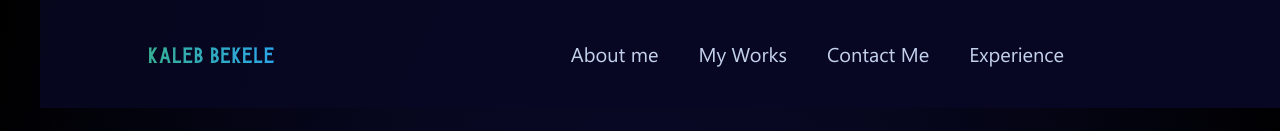
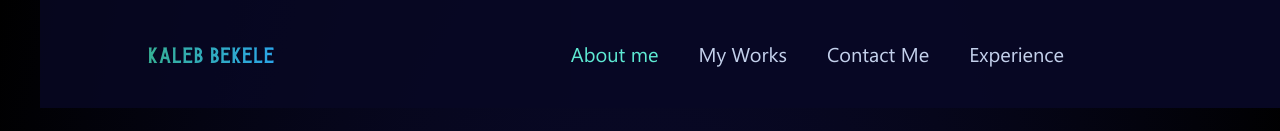
Before and after one commit to kalbek/kaleb.dev, a Next.js app: page / in a window 1280 px wide. Shown: the top 131 px of the page. Built offline with nearby package versions, Linux system fonts and the light colour scheme.

Commit message:
Fix offset issues on page load at about-me section.

```diff
--- a/app/page.tsx
+++ b/app/page.tsx
@@ -8,14 +8,7 @@ import { SiAngellist } from "react-icons/si";
 import { FiZap } from "react-icons/fi";
 import kaleb from "../public/kaleb.jpeg";
 import { useEffect, useState, useRef } from "react";
-import {
-  Link,
-  Button,
-  Element,
-  Events,
-  animateScroll as scroll,
-  scrollSpy,
-} from "react-scroll";
+import { Link } from "react-scroll";
 
 const burtons = localFont({
   src: "../public/fonts/Burtons.otf",
@@ -25,6 +18,18 @@ const segoe = localFont({
 });
 
 export default function Home() {
+  const divRef = useRef<HTMLDivElement | null>(null);
+
+  // Function to handle the click event
+  const handleClick = () => {
+    console.log("Div clicked");
+  };
+
+  useEffect(() => {
+    if (divRef.current) {
+      divRef.current.click();
+    }
+  }, []);
   const [activeMobileNav, setActiveMobileNav] = useState(false);
 
   const [activeSection, setActiveSection] = useState("about-me"); // Initialize with the ID of the first section
@@ -88,7 +93,14 @@ export default function Home() {
           </h1>
           {/* desktop menu */}
           <ul className="bg-rich_black flex justify-end  md:flex lg:gap-10 md:gap-5  py-10 pr-[20%] text-xl">
-            <li className="hover:scale-110 cursor-pointer text-crayola">
+            <li
+              className={`${
+                activeSection === "about-me"
+                  ? "text-turquoise"
+                  : "hover:scale-110 cursor-pointer text-crayola"
+              }`}
+              onClick={handleClick}
+            >
               <Link
                 activeClass={activeSection === "about-me" && "text-turquoise"}
                 to="about-me"
@@ -96,10 +108,16 @@ export default function Home() {
                 smooth={true}
                 duration={500}
               >
-                About me
+                <p ref={divRef}>About me</p>
               </Link>
             </li>
-            <li className="hover:scale-110 cursor-pointer text-crayola">
+            <li
+              className={`${
+                activeSection === "my-works"
+                  ? "text-turquoise"
+                  : "hover:scale-110 cursor-pointer text-crayola"
+              }`}
+            >
               <Link
                 activeClass={activeSection === "my-works" && "text-turquoise"}
                 to="my-works"
@@ -110,7 +128,13 @@ export default function Home() {
                 My Works
               </Link>
             </li>
-            <li className="hover:scale-110 cursor-pointer text-crayola">
+            <li
+              className={`${
+                activeSection === "contact-me"
+                  ? "text-turquoise"
+                  : "hover:scale-110 cursor-pointer text-crayola"
+              }`}
+            >
               <Link
                 activeClass={activeSection === "contact-me" && "text-turquoise"}
                 to="contact-me"
@@ -121,7 +145,13 @@ export default function Home() {
                 Contact Me
               </Link>
             </li>
-            <li className="hover:scale-110 cursor-pointer text-crayola">
+            <li
+              className={`${
+                activeSection === "experience"
+                  ? "text-turquoise"
+                  : "hover:scale-110 cursor-pointer text-crayola"
+              }`}
+            >
               <Link
                 activeClass={activeSection === "experience" && "text-turquoise"}
                 to="experience"
```
